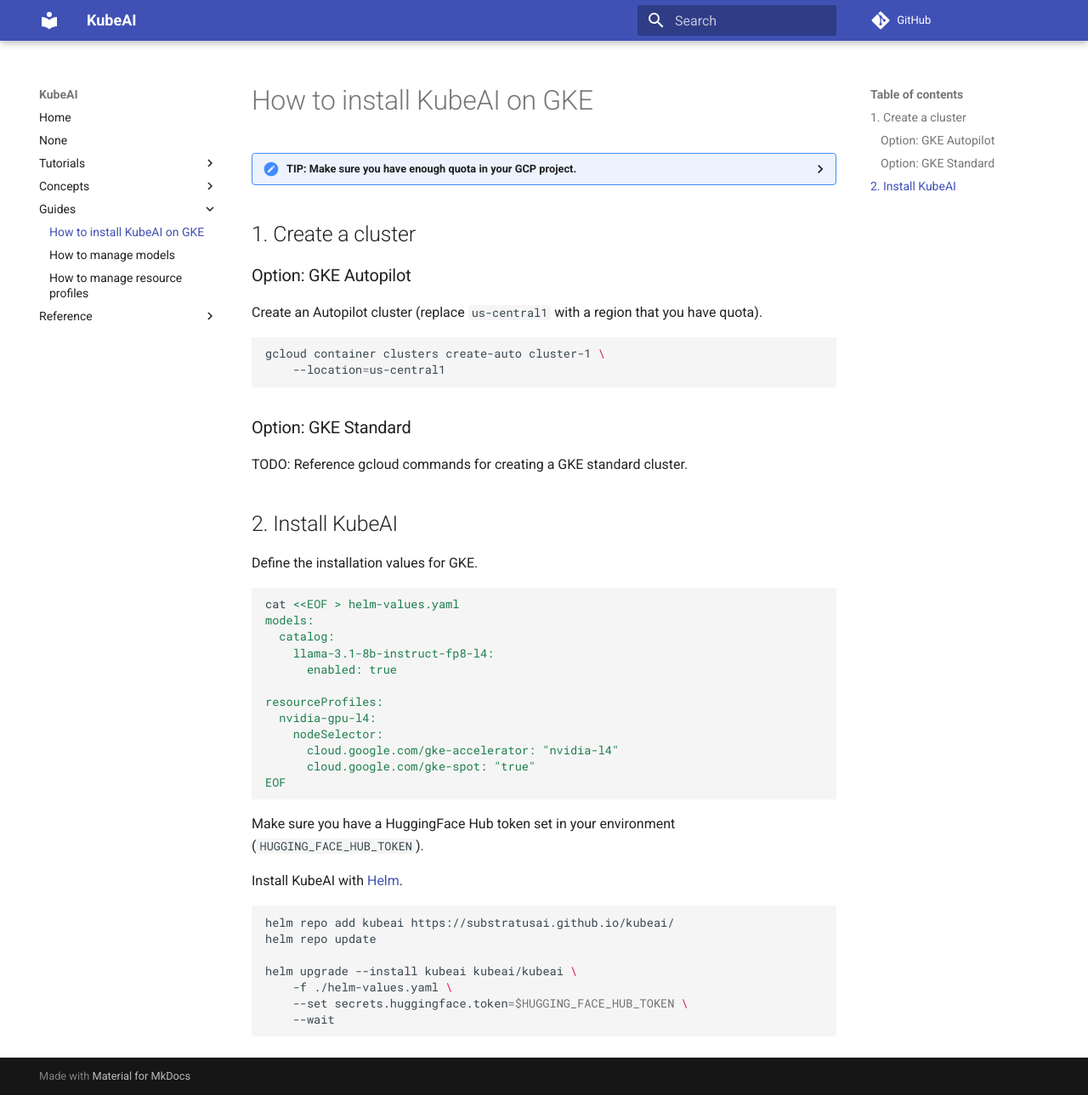
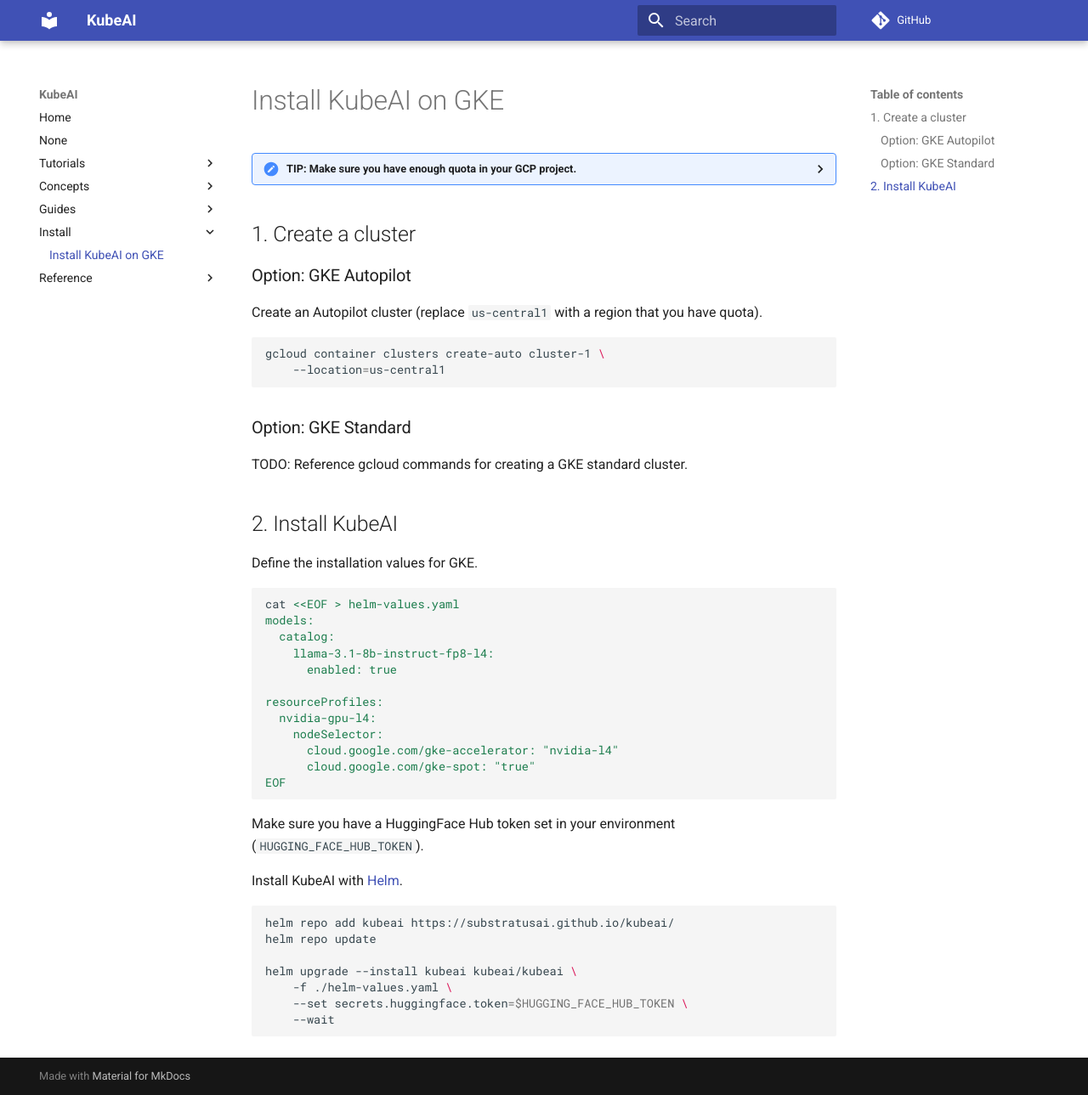
Before and after one commit to substratusai/kubeai, an MkDocs documentation site: the page built from docs/install/gke.md, in a window 1280 px wide and 1289 px high. Shown: the whole window at 85% size. Built offline with MkDocs 1.6.1 and Material for MkDocs 9.7.7, drawn with Linux system fonts in a browser that asks for light colours; comment, search, counter and statistics services are not loaded.

Commit message:
Move GKE install to `install/`

```diff
--- a/docs/guides/install-on-gke.md
+++ b/docs/install/gke.md
@@ -1,8 +1,8 @@
 ---
-title: "How to install KubeAI on GKE"
+title: "Install KubeAI on GKE"
 ---
 
-# How to install KubeAI on GKE
+# Install KubeAI on GKE
 
 <details markdown="1">
 <summary>TIP: Make sure you have enough quota in your GCP project.</summary>
```
